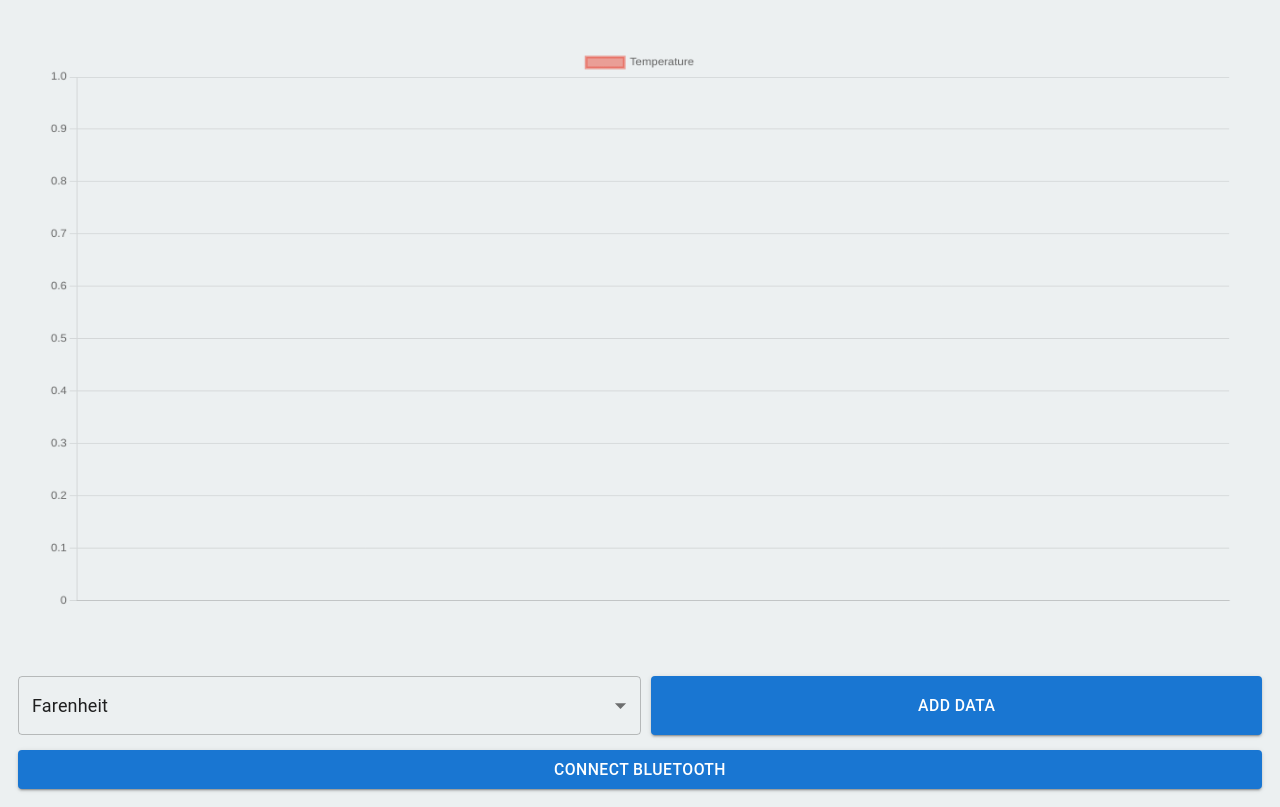
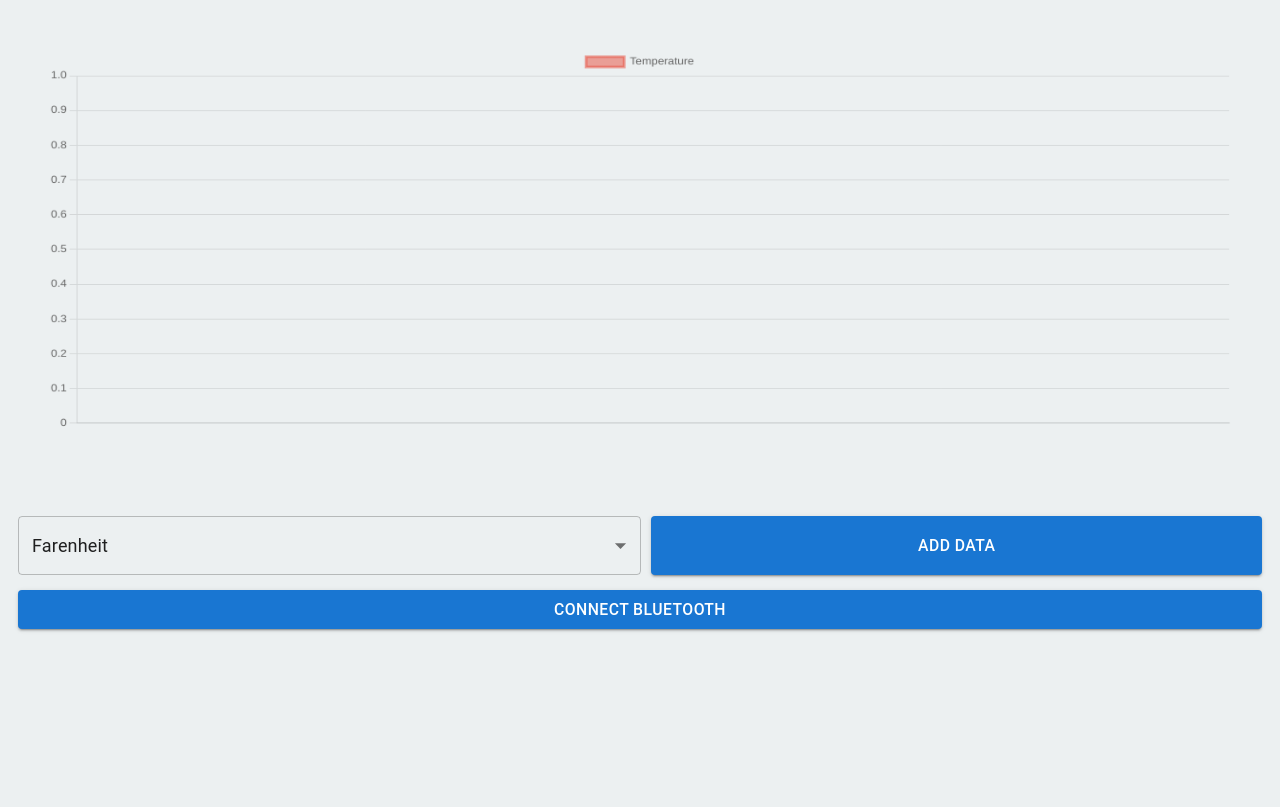
Before and after one commit to A1029384756/wsn-user-interface, a React (Create React App) app: page / in a window 1280 px wide. Built offline with nearby package versions, Linux system fonts and the light colour scheme.

Commit message:
Added graph resizing based on aspect ratio

```diff
--- a/src/components/graph/graph.css
+++ b/src/components/graph/graph.css
@@ -1,3 +1,8 @@
 .graph {
     padding: 30px;
 }
+
+.graph-container {
+    width: auto;
+    height: 60vh;
+}
--- a/src/components/graph/graph.js
+++ b/src/components/graph/graph.js
@@ -65,7 +65,9 @@ const chartConfig = {
             y: {
                 beginAtZero: true
             }
-        }
+        },
+        responsive: true,
+        maintainAspectRatio: false
     }
 };
 
@@ -129,7 +131,7 @@ const Graph = (props) => {
     }, [props.newData, chartInstance]);
 
     return (
-        <div>
+        <div className='graph-container'>
             <canvas className='graph' ref={chartContainer}/>
         </div>
     );
```
